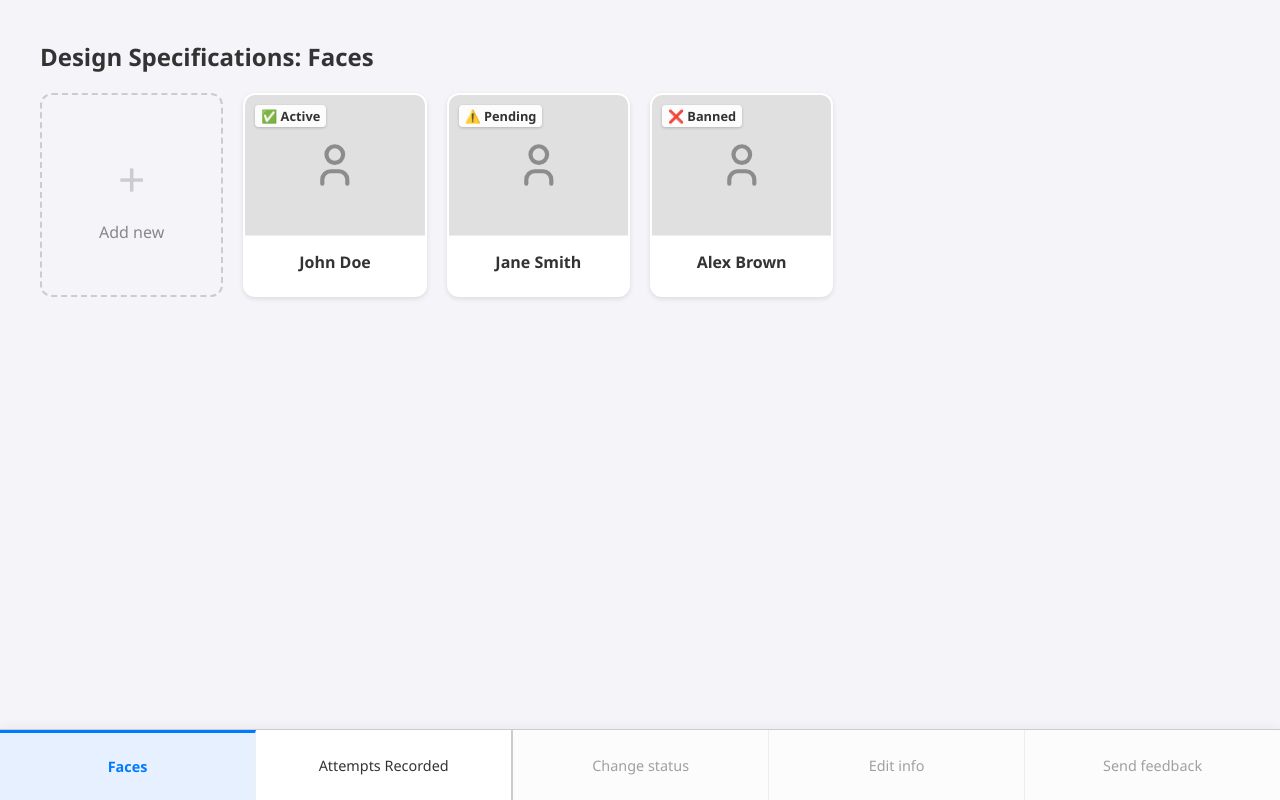
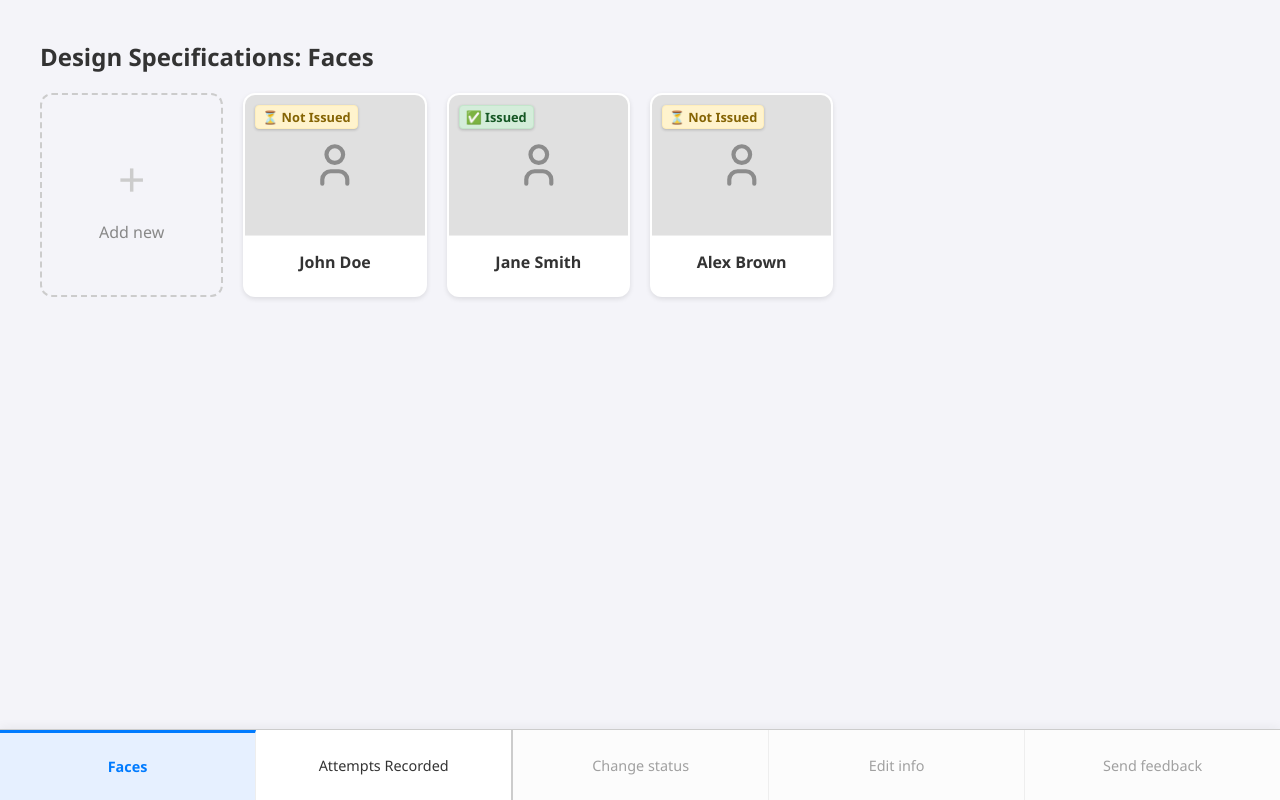
Before and after one commit to Uplupilu/Face_recogniition, a plain HTML site: page index.html in a window 1280 px wide. Drawn offline with Linux system fonts and the light colour scheme.

Commit message:
Update status badges and modal header text

```diff
--- a/index.html
+++ b/index.html
@@ -20,7 +20,7 @@
         <div class="card face-card" data-id="1" onclick="selectCard(this)">
             <div class="delete-btn" onclick="deleteFace(event, this)">✕</div>
             <div class="card-image">
-                <div class="status-badge">✅ Active</div>
+                <div class="status-badge status-not-issued">⏳ Not Issued</div>
                 <svg width="50" height="50" viewBox="0 0 24 24" fill="none" stroke="#555" stroke-width="2" stroke-linecap="round" stroke-linejoin="round"><circle cx="12" cy="7" r="4"></circle><path d="M6 21v-2a4 4 0 0 1 4-4h4a4 4 0 0 1 4 4v2"></path></svg>
             </div>
             <div class="card-name">John Doe</div>
@@ -29,7 +29,7 @@
         <div class="card face-card" data-id="2" onclick="selectCard(this)">
             <div class="delete-btn" onclick="deleteFace(event, this)">✕</div>
             <div class="card-image">
-                <div class="status-badge">⚠️ Pending</div>
+                <div class="status-badge status-issued">✅ Issued</div>
                 <svg width="50" height="50" viewBox="0 0 24 24" fill="none" stroke="#555" stroke-width="2" stroke-linecap="round" stroke-linejoin="round"><circle cx="12" cy="7" r="4"></circle><path d="M6 21v-2a4 4 0 0 1 4-4h4a4 4 0 0 1 4 4v2"></path></svg>
             </div>
             <div class="card-name">Jane Smith</div>
@@ -38,7 +38,7 @@
         <div class="card face-card" data-id="3" onclick="selectCard(this)">
             <div class="delete-btn" onclick="deleteFace(event, this)">✕</div>
             <div class="card-image">
-                <div class="status-badge">❌ Banned</div>
+                <div class="status-badge status-not-issued">⏳ Not Issued</div>
                 <svg width="50" height="50" viewBox="0 0 24 24" fill="none" stroke="#555" stroke-width="2" stroke-linecap="round" stroke-linejoin="round"><circle cx="12" cy="7" r="4"></circle><path d="M6 21v-2a4 4 0 0 1 4-4h4a4 4 0 0 1 4 4v2"></path></svg>
             </div>
             <div class="card-name">Alex Brown</div>
@@ -63,9 +63,7 @@
 
 <div id="statusModal" class="modal-overlay">
     <div class="modal-window">
-        <h3>Select New Status</h3>
-        <p>Choose the status for the selected face:</p>
-
+        <h3>Select Status</h3>
         <div class="modal-actions">
             <button class="modal-btn btn-issued" onclick="applyStatus('Issued')">
                 ✅ Issued
@@ -74,12 +72,10 @@
                 ⏳ Not Issued
             </button>
         </div>
-
         <button class="modal-close" onclick="closeStatusModal()">Cancel</button>
     </div>
 </div>
 
 <script src="script.js"></script>
-
 </body>
 </html>
```
